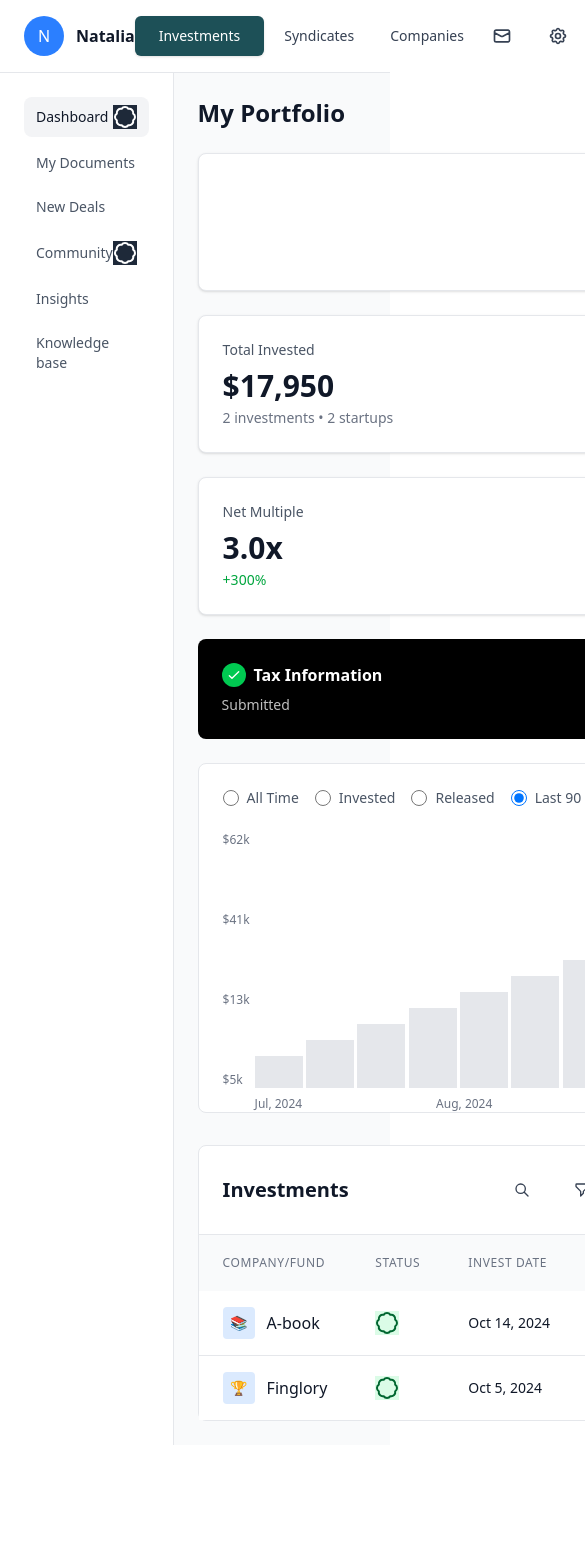
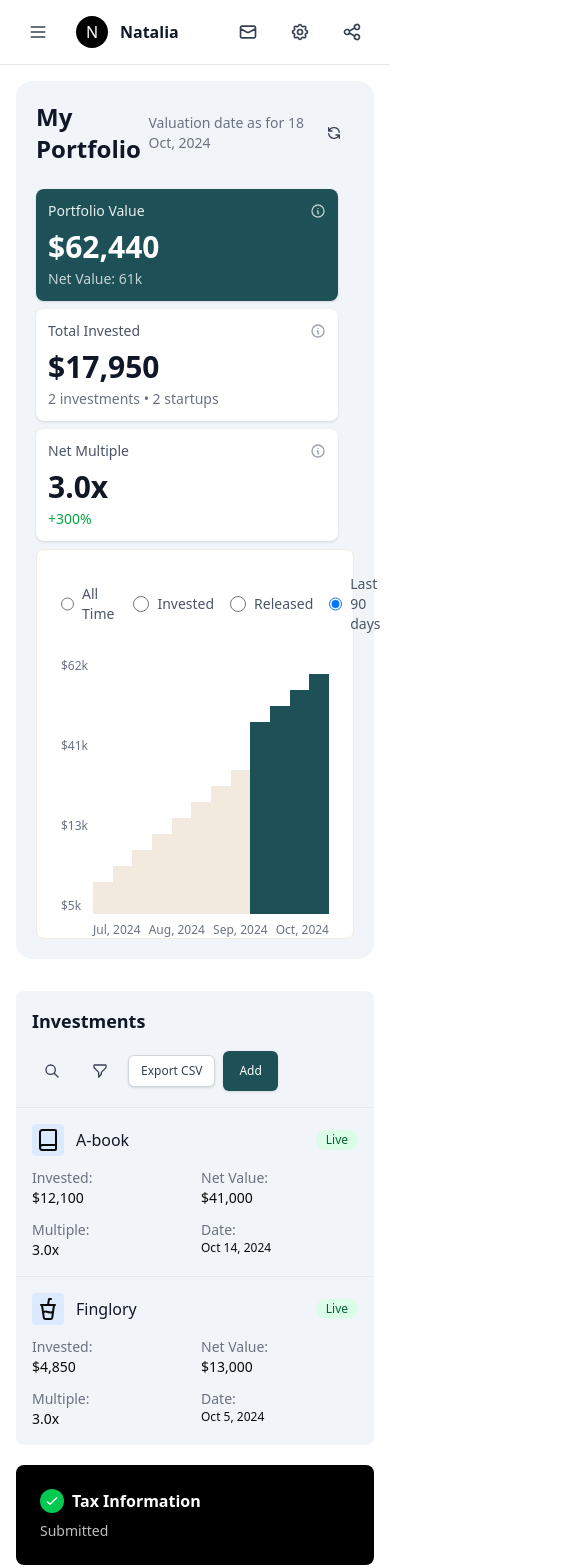
Before and after one commit to David-Horjet/cryptoasset, a Next.js app: page /dashboard in a window 390 px wide. Shown: the top 1568 px of the page, 585 px wide, since content can reach past the window. Before the commit the page ends 1445 px from the top, so only its background shows below. Built offline with nearby package versions, Linux system fonts and the light colour scheme.

Commit message:
chore: working on responsiveness

```diff
--- a/src/app/dashboard/page.tsx
+++ b/src/app/dashboard/page.tsx
@@ -1,34 +1,59 @@
+"use client"
+
 import ActivitiesPanel from "@/components/dashboard/activities-panel";
 import InvestmentsTable from "@/components/dashboard/investments-table";
-import InviteCard from "@/components/dashboard/invite-card";
 import PortfolioOverview from "@/components/dashboard/portfolio-overview";
 import DashboardHeader from "@/components/layout/dashboard/header";
 import DashboardSidebar from "@/components/layout/dashboard/sidebar";
-
+import { useState } from "react";
 
 export default function DashboardPage() {
+  const [sidebarOpen, setSidebarOpen] = useState(false)
   return (
-    <div className="min-h-screen bg-gray-50">
-      <DashboardHeader />
+    <div className="min-h-screen bg-white">
+      <DashboardHeader sidebarOpen={sidebarOpen} setSidebarOpen={setSidebarOpen} />
       <div className="flex">
-        <DashboardSidebar />
-        <main className="flex-1 p-6">
+        <DashboardSidebar  sidebarOpen={sidebarOpen} setSidebarOpen={setSidebarOpen}/>
+        <main className="flex-1 p-4 md:p-6 lg:ml-0">
           <div className="max-w-7xl mx-auto">
-            <div className="flex gap-6">
+            <div className="flex flex-col xl:flex-row gap-5">
               <div className="flex-1">
                 <PortfolioOverview />
                 <div className="mt-8">
                   <InvestmentsTable />
                 </div>
               </div>
-              <div className="w-80 space-y-6">
+              <div className="xl:w-80 space-y-4">
+                <div className="bg-black text-white p-6 rounded-lg">
+                  <div className="flex items-center gap-2 mb-2">
+                    <div className="w-6 h-6 bg-green-500 rounded-full flex items-center justify-center">
+                      <svg
+                        className="w-4 h-4"
+                        fill="none"
+                        stroke="currentColor"
+                        viewBox="0 0 24 24"
+                      >
+                        <path
+                          strokeLinecap="round"
+                          strokeLinejoin="round"
+                          strokeWidth={2}
+                          d="M5 13l4 4L19 7"
+                        />
+                      </svg>
+                    </div>
+                    <h3 className="font-semibold">Tax Information</h3>
+                  </div>
+                  <div className="text-sm opacity-75">Submitted</div>
+                </div>
                 <ActivitiesPanel />
-                <InviteCard />
               </div>
             </div>
           </div>
         </main>
       </div>
+      {sidebarOpen && (
+        <div className="fixed inset-0 bg-black bg-opacity-50 z-40 lg:hidden" onClick={() => setSidebarOpen(false)} />
+      )}
     </div>
-  )
+  );
 }
--- a/src/components/dashboard/investments-table.tsx
+++ b/src/components/dashboard/investments-table.tsx
@@ -1,8 +1,12 @@
-import { Badge } from "lucide-react"
-import { Button } from "../ul/button"
+"use client";
 
+import { useState } from "react";
+import { Book, CupSodaIcon } from "lucide-react";
+import { Button } from "../ul/button";
+import { Badge } from "../ul/badge";
 
 export default function InvestmentsTable() {
+  const [showMobileCards, setShowMobileCards] = useState(false);
   const investments = [
     {
       id: 1,
@@ -12,7 +16,7 @@ export default function InvestmentsTable() {
       invested: "$12,100",
       netValue: "$41,000",
       multiple: "3.0x",
-      logo: "📚",
+      logo: <Book />,
     },
     {
       id: 2,
@@ -22,18 +26,25 @@ export default function InvestmentsTable() {
       invested: "$4,850",
       netValue: "$13,000",
       multiple: "3.0x",
-      logo: "🏆",
+      logo: <CupSodaIcon />,
     },
-  ]
+  ];
 
   return (
-    <div className="bg-white rounded-lg border border-gray-200">
-      <div className="p-6 border-b border-gray-200">
-        <div className="flex items-center justify-between">
-          <h2 className="text-xl font-semibold text-gray-900">Investments</h2>
-          <div className="flex items-center gap-3">
-            <Button variant="ghost" size="sm">
-              <svg className="w-4 h-4 mr-2" fill="none" stroke="currentColor" viewBox="0 0 24 24">
+    <div className="bg-muted rounded-lg">
+      <div className="p-4 md:p-6 border-b border-gray-200">
+        <div className="flex flex-col sm:flex-row sm:items-center justify-between gap-4">
+          <h2 className="text-lg md:text-xl font-semibold text-gray-900">
+            Investments
+          </h2>
+          <div className="flex items-center gap-2 md:gap-3 flex-wrap">
+            <Button variant="ghost" size="sm" className="p-2">
+              <svg
+                className="w-4 h-4"
+                fill="none"
+                stroke="currentColor"
+                viewBox="0 0 24 24"
+              >
                 <path
                   strokeLinecap="round"
                   strokeLinejoin="round"
@@ -42,8 +53,13 @@ export default function InvestmentsTable() {
                 />
               </svg>
             </Button>
-            <Button variant="ghost" size="sm">
-              <svg className="w-4 h-4 mr-2" fill="none" stroke="currentColor" viewBox="0 0 24 24">
+            <Button variant="ghost" size="sm" className="p-2">
+              <svg
+                className="w-4 h-4"
+                fill="none"
+                stroke="currentColor"
+                viewBox="0 0 24 24"
+              >
                 <path
                   strokeLinecap="round"
                   strokeLinejoin="round"
@@ -52,22 +68,31 @@ export default function InvestmentsTable() {
                 />
               </svg>
             </Button>
-            <Button variant="outline" size="sm">
+            <Button
+              variant="outline"
+              size="sm"
+              className="text-xs md:text-sm bg-transparent"
+            >
               Export CSV
             </Button>
-            <Button className="bg-black text-white hover:bg-gray-800">Add Investment</Button>
+            <Button className="bg-black text-white hover:bg-gray-800 text-xs md:text-sm">
+              <span className="hidden sm:inline">Add Investment</span>
+              <span className="sm:hidden">Add</span>
+            </Button>
           </div>
         </div>
       </div>
 
-      <div className="overflow-x-auto">
+      <div className="hidden md:block overflow-x-auto">
         <table className="w-full">
-          <thead className="bg-gray-50">
+          <thead className="bg-muted">
             <tr>
               <th className="px-6 py-3 text-left text-xs font-medium text-gray-500 uppercase tracking-wider">
                 Company/Fund
               </th>
-              <th className="px-6 py-3 text-left text-xs font-medium text-gray-500 uppercase tracking-wider">Status</th>
+              <th className="px-6 py-3 text-left text-xs font-medium text-gray-500 uppercase tracking-wider">
+                Status
+              </th>
               <th className="px-6 py-3 text-left text-xs font-medium text-gray-500 uppercase tracking-wider">
                 Invest Date
               </th>
@@ -82,7 +107,7 @@ export default function InvestmentsTable() {
               </th>
             </tr>
           </thead>
-          <tbody className="bg-white divide-y divide-gray-200">
+          <tbody className="bg-muted divide-y divide-gray-200">
             {investments.map((investment) => (
               <tr key={investment.id} className="hover:bg-gray-50">
                 <td className="px-6 py-4 whitespace-nowrap">
@@ -90,7 +115,9 @@ export default function InvestmentsTable() {
                     <div className="w-8 h-8 bg-blue-100 rounded flex items-center justify-center mr-3">
                       <span className="text-sm">{investment.logo}</span>
                     </div>
-                    <span className="font-medium text-gray-900">{investment.company}</span>
+                    <span className="font-medium text-gray-900">
+                      {investment.company}
+                    </span>
                   </div>
                 </td>
                 <td className="px-6 py-4 whitespace-nowrap">
@@ -98,15 +125,68 @@ export default function InvestmentsTable() {
                     {investment.status}
                   </Badge>
                 </td>
-                <td className="px-6 py-4 whitespace-nowrap text-sm text-gray-900">{investment.investDate}</td>
-                <td className="px-6 py-4 whitespace-nowrap text-sm text-gray-900">{investment.invested}</td>
-                <td className="px-6 py-4 whitespace-nowrap text-sm text-gray-900">{investment.netValue}</td>
-                <td className="px-6 py-4 whitespace-nowrap text-sm text-gray-900">{investment.multiple}</td>
+                <td className="px-6 py-4 whitespace-nowrap text-sm text-gray-900">
+                  {investment.investDate}
+                </td>
+                <td className="px-6 py-4 whitespace-nowrap text-sm text-gray-900">
+                  {investment.invested}
+                </td>
+                <td className="px-6 py-4 whitespace-nowrap text-sm text-gray-900">
+                  {investment.netValue}
+                </td>
+                <td className="px-6 py-4 whitespace-nowrap text-sm text-gray-900">
+                  {investment.multiple}
+                </td>
               </tr>
             ))}
           </tbody>
         </table>
       </div>
+      <div className="md:hidden">
+        {investments.map((investment) => (
+          <div
+            key={investment.id}
+            className="p-4 border-b border-gray-200 last:border-b-0"
+          >
+            <div className="flex items-center justify-between mb-3">
+              <div className="flex items-center">
+                <div className="w-8 h-8 bg-blue-100 rounded flex items-center justify-center mr-3">
+                  <span className="text-sm">{investment.logo}</span>
+                </div>
+                <span className="font-medium text-gray-900">
+                  {investment.company}
+                </span>
+              </div>
+              <Badge
+                variant="secondary"
+                className="bg-green-100 text-green-800 text-xs"
+              >
+                {investment.status}
+              </Badge>
+            </div>
+            <div className="grid grid-cols-2 gap-3 text-sm">
+              <div>
+                <span className="text-gray-500">Invested:</span>
+                <div className="font-medium">{investment.invested}</div>
+              </div>
+              <div>
+                <span className="text-gray-500">Net Value:</span>
+                <div className="font-medium">{investment.netValue}</div>
+              </div>
+              <div>
+                <span className="text-gray-500">Multiple:</span>
+                <div className="font-medium">{investment.multiple}</div>
+              </div>
+              <div>
+                <span className="text-gray-500">Date:</span>
+                <div className="font-medium text-xs">
+                  {investment.investDate}
+                </div>
+              </div>
+            </div>
+          </div>
+        ))}
+      </div>
     </div>
-  )
+  );
 }
--- a/src/components/dashboard/invite-card.tsx
+++ b/src/components/dashboard/invite-card.tsx
@@ -2,7 +2,7 @@ import { Button } from "../ul/button";
 
 export default function InviteCard() {
   return (
-    <div className="bg-gradient-to-br from-gray-100 to-gray-200 rounded-lg p-6 relative overflow-hidden">
+    <div className="bg-[#f2e9df] rounded-lg p-6 relative overflow-hidden">
       <div className="absolute top-4 right-4">
         <div className="w-16 h-16 bg-primary rounded-full opacity-20"></div>
       </div>
--- a/src/components/dashboard/portfolio-chart.tsx
+++ b/src/components/dashboard/portfolio-chart.tsx
@@ -8,7 +8,7 @@ export default function PortfolioChart() {
   const filters = ["All Time", "Invested", "Released", "Last 90 days"]
 
   return (
-    <div className="bg-white rounded-lg border border-gray-200 p-6">
+    <div className="bg-white h-full rounded-lg border border-[#f2e9df] p-6">
       <div className="flex items-center justify-between mb-6">
         <div className="flex items-center gap-4">
           {filters.map((filter) => (
@@ -40,14 +40,14 @@ export default function PortfolioChart() {
         <div className="ml-8 h-full relative">
           {/* Chart bars */}
           <div className="absolute bottom-0 left-0 w-full h-full flex items-end justify-between">
-            <div className="w-12 bg-gray-200 h-8"></div>
-            <div className="w-12 bg-gray-200 h-12"></div>
-            <div className="w-12 bg-gray-200 h-16"></div>
-            <div className="w-12 bg-gray-200 h-20"></div>
-            <div className="w-12 bg-gray-200 h-24"></div>
-            <div className="w-12 bg-gray-200 h-28"></div>
-            <div className="w-12 bg-gray-200 h-32"></div>
-            <div className="w-12 bg-gray-200 h-36"></div>
+            <div className="w-12 bg-[#f2e9df] h-8"></div>
+            <div className="w-12 bg-[#f2e9df] h-12"></div>
+            <div className="w-12 bg-[#f2e9df] h-16"></div>
+            <div className="w-12 bg-[#f2e9df] h-20"></div>
+            <div className="w-12 bg-[#f2e9df] h-24"></div>
+            <div className="w-12 bg-[#f2e9df] h-28"></div>
+            <div className="w-12 bg-[#f2e9df] h-32"></div>
+            <div className="w-12 bg-[#f2e9df] h-36"></div>
             <div className="w-12 bg-primary h-48"></div>
             <div className="w-12 bg-primary h-52"></div>
             <div className="w-12 bg-primary h-56"></div>
--- a/src/components/dashboard/portfolio-overview.tsx
+++ b/src/components/dashboard/portfolio-overview.tsx
@@ -2,16 +2,20 @@ import { Button } from "../ul/button";
 import { Card } from "../ul/card";
 import PortfolioChart from "./portfolio-chart";
 
-
 export default function PortfolioOverview() {
   return (
-    <div className="space-y-6">
+    <div className="space-y-6 rounded-2xl bg-muted p-5">
       <div className="flex items-center justify-between">
         <h1 className="text-2xl font-bold text-gray-900">My Portfolio</h1>
         <div className="flex items-center gap-2 text-sm text-gray-500">
           <span>Valuation date as for 18 Oct, 2024</span>
           <Button variant="ghost" size="sm" className="p-1">
-            <svg className="w-4 h-4" fill="none" stroke="currentColor" viewBox="0 0 24 24">
+            <svg
+              className="w-4 h-4"
+              fill="none"
+              stroke="currentColor"
+              viewBox="0 0 24 24"
+            >
               <path
                 strokeLinecap="round"
                 strokeLinejoin="round"
@@ -23,11 +27,19 @@ export default function PortfolioOverview() {
         </div>
       </div>
 
-      <div className="grid grid-cols-1 lg:grid-cols-4 gap-6">
-        <Card className="bg-primary text-white p-6">
+      <div className="grid grid-cols-1 lg:grid-cols-6 gap-2">
+        <div className="col-span-2 grid grid-cols-1 lg:grid-cols-1 gap-2">
+          <Card className="bg-primary text-white p-3">
             <div className="flex items-center justify-between mb-2">
-            <h3 className="text-sm font-medium opacity-90">Portfolio Value</h3>
-            <svg className="w-4 h-4 opacity-70" fill="none" stroke="currentColor" viewBox="0 0 24 24">
+              <h3 className="text-sm font-medium opacity-90">
+                Portfolio Value
+              </h3>
+              <svg
+                className="w-4 h-4 opacity-70"
+                fill="none"
+                stroke="currentColor"
+                viewBox="0 0 24 24"
+              >
                 <path
                   strokeLinecap="round"
                   strokeLinejoin="round"
@@ -40,10 +52,17 @@ export default function PortfolioOverview() {
             <div className="text-sm opacity-75">Net Value: 61k</div>
           </Card>
 
-        <Card className="p-6">
+          <Card className="bg-white p-3">
             <div className="flex items-center justify-between mb-2">
-            <h3 className="text-sm font-medium text-gray-600">Total Invested</h3>
-            <svg className="w-4 h-4 text-gray-400" fill="none" stroke="currentColor" viewBox="0 0 24 24">
+              <h3 className="text-sm font-medium text-gray-600">
+                Total Invested
+              </h3>
+              <svg
+                className="w-4 h-4 text-gray-400"
+                fill="none"
+                stroke="currentColor"
+                viewBox="0 0 24 24"
+              >
                 <path
                   strokeLinecap="round"
                   strokeLinejoin="round"
@@ -53,13 +72,22 @@ export default function PortfolioOverview() {
               </svg>
             </div>
             <div className="text-3xl font-bold text-gray-900 mb-1">$17,950</div>
-          <div className="text-sm text-gray-500">2 investments • 2 startups</div>
+            <div className="text-sm text-gray-500">
+              2 investments • 2 startups
+            </div>
           </Card>
 
-        <Card className="p-6">
+          <Card className="bg-white p-3">
             <div className="flex items-center justify-between mb-2">
-            <h3 className="text-sm font-medium text-gray-600">Net Multiple</h3>
-            <svg className="w-4 h-4 text-gray-400" fill="none" stroke="currentColor" viewBox="0 0 24 24">
+              <h3 className="text-sm font-medium text-gray-600">
+                Net Multiple
+              </h3>
+              <svg
+                className="w-4 h-4 text-gray-400"
+                fill="none"
+                stroke="currentColor"
+                viewBox="0 0 24 24"
+              >
                 <path
                   strokeLinecap="round"
                   strokeLinejoin="round"
@@ -71,21 +99,12 @@ export default function PortfolioOverview() {
             <div className="text-3xl font-bold text-gray-900 mb-1">3.0x</div>
             <div className="text-sm text-green-600">+300%</div>
           </Card>
+        </div>
 
-        <div className="bg-black text-white p-6 rounded-lg">
-          <div className="flex items-center gap-2 mb-2">
-            <div className="w-6 h-6 bg-green-500 rounded-full flex items-center justify-center">
-              <svg className="w-4 h-4" fill="none" stroke="currentColor" viewBox="0 0 24 24">
-                <path strokeLinecap="round" strokeLinejoin="round" strokeWidth={2} d="M5 13l4 4L19 7" />
-              </svg>
-            </div>
-            <h3 className="font-semibold">Tax Information</h3>
-          </div>
-          <div className="text-sm opacity-75">Submitted</div>
+        <div className="col-span-4">
+          <PortfolioChart />
         </div>
       </div>
-
-      <PortfolioChart />
     </div>
-  )
+  );
 }
--- a/src/components/layout/dashboard/header.tsx
+++ b/src/components/layout/dashboard/header.tsx
@@ -1,19 +1,31 @@
+"use client"
+
 import { Button } from "@/components/ul/button";
 
-export default function DashboardHeader() {
+interface DashboardHeaderProps {
+  sidebarOpen: boolean
+  setSidebarOpen: (open: boolean) => void
+}
+
+export default function DashboardHeader({ sidebarOpen, setSidebarOpen }: DashboardHeaderProps) {
   return (
-    <header className="bg-white border-b border-gray-200 px-6 py-4">
+    <header className="bg-white border-b border-gray-200 px-4 md:px-6 py-4">
       <div className="flex items-center justify-between">
         <div className="flex items-center gap-4">
+        <Button variant="ghost" size="sm" className="lg:hidden p-2" onClick={() => setSidebarOpen(!sidebarOpen)}>
+            <svg className="w-5 h-5" fill="none" stroke="currentColor" viewBox="0 0 24 24">
+              <path strokeLinecap="round" strokeLinejoin="round" strokeWidth={2} d="M4 6h16M4 12h16M4 18h16" />
+            </svg>
+          </Button>
           <div className="flex items-center gap-3">
-            <div className="w-10 h-10 rounded-full bg-blue-500 flex items-center justify-center">
+            <div className="w-8 h-8 rounded-full bg-black flex items-center justify-center">
               <span className="text-white font-medium">N</span>
             </div>
             <span className="font-semibold text-gray-900">Natalia</span>
           </div>
         </div>
 
-        <nav className="flex items-center gap-1">
+        <nav className="hidden md:flex items-center gap-1">
           <Button variant="default" className="bg-black text-white hover:bg-gray-800 rounded-full px-6">
             Investments
           </Button>
@@ -25,8 +37,8 @@ export default function DashboardHeader() {
           </Button>
         </nav>
 
-        <div className="flex items-center gap-3">
-          <Button variant="ghost" size="sm" className="p-2">
+        <div className="flex items-center gap-2 md:gap-3">
+          <Button variant="ghost" size="sm" className="p-1.5 md:p-2">
             <svg className="w-5 h-5" fill="none" stroke="currentColor" viewBox="0 0 24 24">
               <path
                 strokeLinecap="round"
@@ -36,7 +48,7 @@ export default function DashboardHeader() {
               />
             </svg>
           </Button>
-          <Button variant="ghost" size="sm" className="p-2">
+          <Button variant="ghost" size="sm" className="p-1.5 md:p-2">
             <svg className="w-5 h-5" fill="none" stroke="currentColor" viewBox="0 0 24 24">
               <path
                 strokeLinecap="round"
@@ -47,7 +59,7 @@ export default function DashboardHeader() {
               <path strokeLinecap="round" strokeLinejoin="round" strokeWidth={2} d="M15 12a3 3 0 11-6 0 3 3 0 016 0z" />
             </svg>
           </Button>
-          <Button variant="ghost" size="sm" className="p-2">
+          <Button variant="ghost" size="sm" className="p-1.5 md:p-2">
             <svg className="w-5 h-5" fill="none" stroke="currentColor" viewBox="0 0 24 24">
               <path
                 strokeLinecap="round"
--- a/src/components/layout/dashboard/sidebar.tsx
+++ b/src/components/layout/dashboard/sidebar.tsx
@@ -1,6 +1,17 @@
-import { Badge } from "lucide-react"
+"use client";
 
-export default function DashboardSidebar() {
+import InviteCard from "@/components/dashboard/invite-card";
+import { Badge } from "@/components/ul/badge";
+
+interface DashboardSidebarProps {
+  sidebarOpen: boolean;
+  setSidebarOpen: (open: boolean) => void;
+}
+
+export default function DashboardSidebar({
+  sidebarOpen,
+  setSidebarOpen,
+}: DashboardSidebarProps) {
   const menuItems = [
     { name: "Dashboard", badge: "2", active: true },
     { name: "My Documents", badge: null, active: false },
@@ -8,18 +19,50 @@ export default function DashboardSidebar() {
     { name: "Community", badge: "5", active: false },
     { name: "Insights", badge: null, active: false },
     { name: "Knowledge base", badge: null, active: false },
-  ]
+  ];
 
   return (
-    <aside className="w-64 bg-white border-r border-gray-200 min-h-screen">
-      <div className="p-6">
+    <>
+      <aside
+        className={`
+        fixed lg:static inset-y-0 left-0 z-50 w-64 bg-white border-r border-gray-200
+        transform transition-transform duration-300 ease-in-out lg:transform-none
+        ${sidebarOpen ? "translate-x-0" : "-translate-x-full lg:translate-x-0"}
+      `}
+      >
+        <div className="flex flex-col justify-between h-full p-4 md:p-6">
+          <div className="flex items-center justify-between mb-6 lg:hidden">
+            <span className="font-semibold text-gray-900">Menu</span>
+            <button
+              onClick={() => setSidebarOpen(false)}
+              className="p-2 rounded-lg hover:bg-gray-100"
+            >
+              <svg
+                className="w-5 h-5"
+                fill="none"
+                stroke="currentColor"
+                viewBox="0 0 24 24"
+              >
+                <path
+                  strokeLinecap="round"
+                  strokeLinejoin="round"
+                  strokeWidth={2}
+                  d="M6 18L18 6M6 6l12 12"
+                />
+              </svg>
+            </button>
+          </div>
+
           <nav className="space-y-2">
             {menuItems.map((item) => (
               <div
                 key={item.name}
-              className={`flex items-center justify-between px-3 py-2 rounded-lg text-sm font-medium cursor-pointer ${
-                item.active ? "bg-gray-100 text-gray-900" : "text-gray-600 hover:text-gray-900 hover:bg-gray-50"
+                className={`flex items-center justify-between px-4 py-3 rounded-lg text-sm font-medium cursor-pointer ${
+                  item.active
+                    ? "bg-gray-100 text-gray-900"
+                    : "text-gray-600 hover:text-gray-900 hover:bg-gray-50"
                 }`}
+                onClick={() => setSidebarOpen(false)}
               >
                 <span>{item.name}</span>
                 {item.badge && (
@@ -30,7 +73,10 @@ export default function DashboardSidebar() {
               </div>
             ))}
           </nav>
+
+          <InviteCard />
         </div>
       </aside>
-  )
+    </>
+  );
 }
--- a/src/components/ul/card.tsx
+++ b/src/components/ul/card.tsx
@@ -5,7 +5,7 @@ interface CardProps extends React.HTMLAttributes<HTMLDivElement> {
 }
 
 export function Card({ className = "", children, ...props }: CardProps) {
-  const classes = `bg-white rounded-lg border border-gray-200 shadow-sm ${className}`
+  const classes = ` rounded-lg shadow-sm ${className}`
 
   return (
     <div className={classes} {...props}>
@@ -15,7 +15,7 @@ export function Card({ className = "", children, ...props }: CardProps) {
 }
 
 export function CardHeader({ className = "", children, ...props }: CardProps) {
-  const classes = `px-6 py-4 border-b border-gray-200 ${className}`
+  const classes = `px-6 py-4 ${className}`
 
   return (
     <div className={classes} {...props}>
```
Also changed, not shown: src/app/login/page.tsx (+8 -3 lines), src/components/dashboard/activities-panel.tsx (+13 -11 lines). Lines whose indentation alone changed are shown as unchanged.
